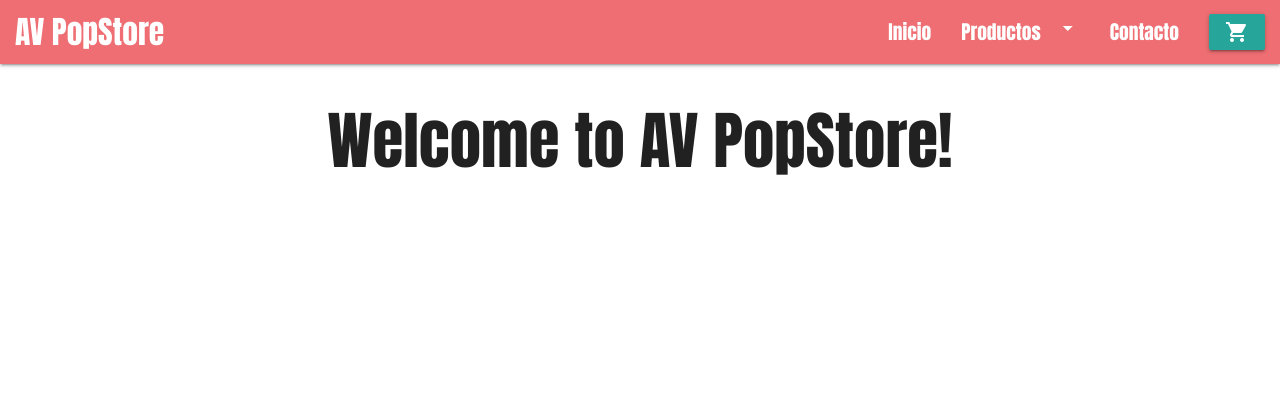
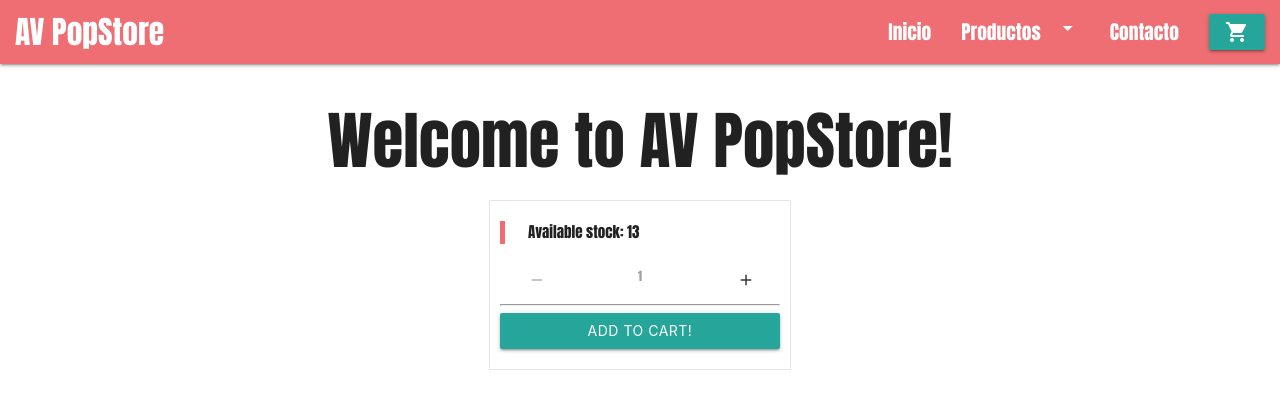
Before and after one commit to aviera98ATK/av-pop-store, a React (Create React App) app: page / in a window 1280 px wide. Shown: the top 408 px of the page. Built offline with nearby package versions, Linux system fonts and the light colour scheme.

Commit message:
Added ItemCount component. Added ItemCount into ItemListContainer component. added some styles.

```diff
--- /dev/null
+++ b/src/components/ItemCount.js
@@ -0,0 +1,53 @@
+import {useState, useEffect} from 'react';
+
+const ItemCount = ({ stock, initial, onAdd }) => {
+
+    const[counter, setCounter] = useState(initial);
+    const[addDisabled, setAddDisabled] = useState(false);
+    const[removeDisabled, setRemoveDisabled] = useState(false);
+
+    useEffect(() => {
+        setAddDisabled((counter >= stock));
+        setRemoveDisabled((counter <= initial));
+    }, [counter])
+
+    return(
+        <div className="item-count-container">
+            <div className="row">
+                <div className="col s12">
+                    <blockquote>Available stock: { stock }</blockquote>
+                </div>
+                <div className="col s12">
+                    <div className="col s3">
+                        <button
+                            onClick={ () => { setCounter(counter - 1) }}
+                            class="waves-effect waves-teal btn-flat btn-small"
+                            disabled={removeDisabled}
+                        >
+                            <i class="material-icons">remove</i>
+                        </button>
+                    </div>
+                    <div className="col s6 item-count">
+                        <label>{ counter }</label>
+                    </div>
+                    <div className="col s3">
+                        <button
+                            onClick={ () => { onAdd(); setCounter(counter + 1); }}
+                            class="waves-effect waves-teal btn-flat btn-small"
+                            disabled={addDisabled}
+                        >
+                            <i class="material-icons">add</i>
+                        </button>
+                    </div>
+                </div>
+                <div className="col s12"> <hr/> </div>
+                <div className="col s12">
+                    <button className="waves-effect waves-light btn item-count-btn" type="submit" name="action">Add to Cart!</button>
+                </div>
+            </div>
+
+        </div>
+    )
+}
+
+export default ItemCount;
--- a/src/components/ItemListContainer.js
+++ b/src/components/ItemListContainer.js
@@ -1,7 +1,20 @@
+import ItemCount from './ItemCount';
+
 const ItemListContainer = ({ greeting }) => {
+
+    const onAdd = () => {
+        console.log("addOn called!");
+    };
+
     return(
         <div className="container">
-            { greeting }
+            <div className="row">
+                <div className="col s12">{ greeting }</div>
+                <br />
+                <div className="col s6 offset-s3">
+                    <ItemCount stock={ 13 } initial={ 1 } onAdd={ () => { onAdd() }}/>
+                </div>
+            </div>
         </div>
     )
 }
--- a/src/index.css
+++ b/src/index.css
@@ -22,3 +22,17 @@ nav ul a{
     justify-content: center;
 
 }
+
+.item-count-container{
+    padding: 0px 10px;
+    width: 100%;
+    border: 1px solid rgba(0,0,0, 0.1)
+}
+
+.item-count-btn{
+    width:100%;
+}
+
+.item-count{
+    text-align:center;
+}
```
